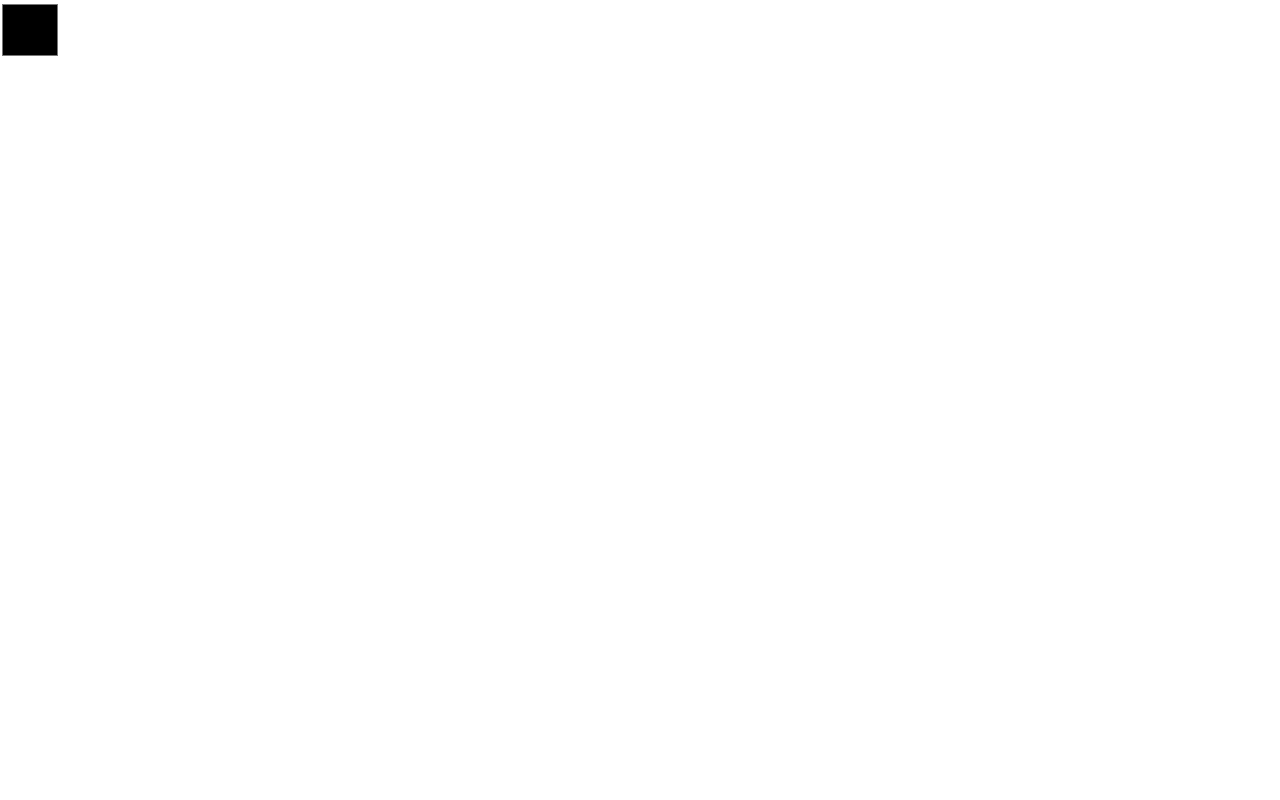
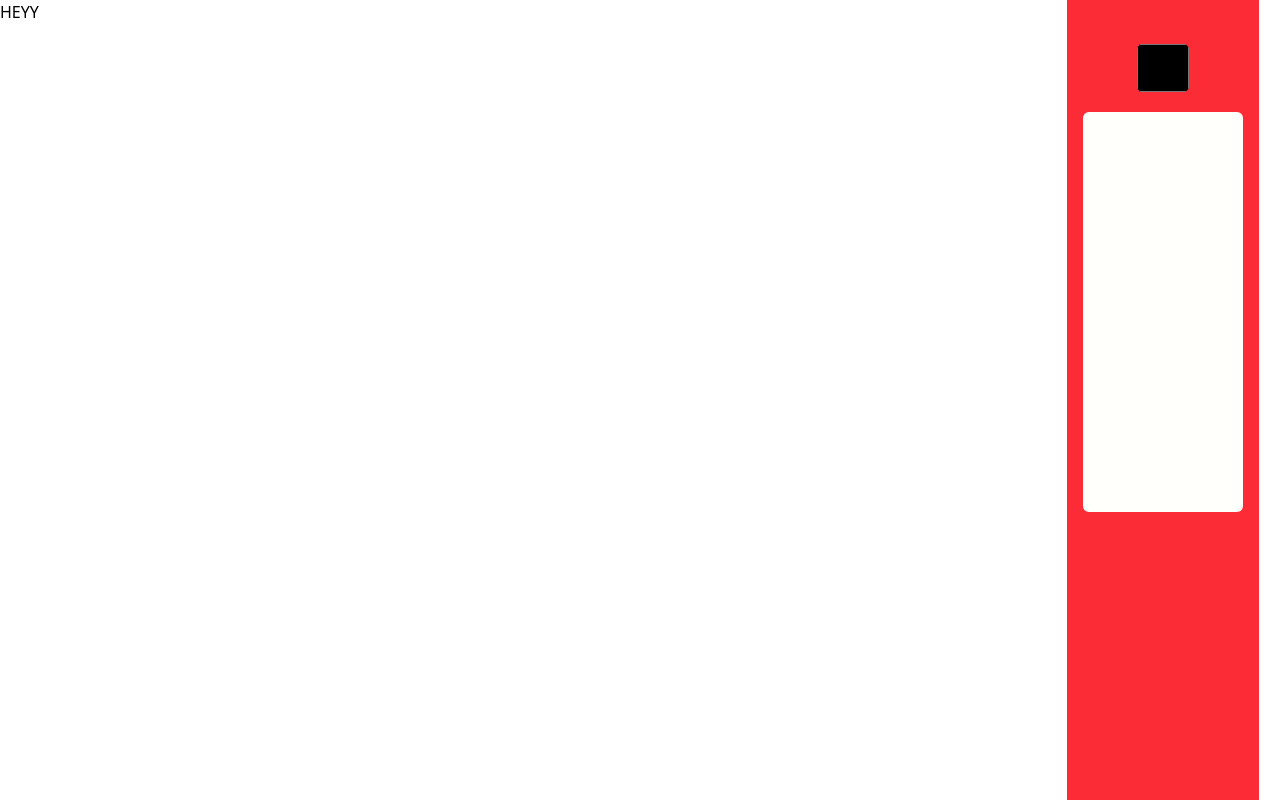
Before and after one commit to pierprogramming/Pixa, a React (Vite) app: page / in a window 1280 px wide. Built offline with nearby package versions, Linux system fonts and the light colour scheme.

Commit message:
added color history

```diff
--- a/src/App.tsx
+++ b/src/App.tsx
@@ -3,9 +3,14 @@ import MenuPage from "./pages/MenuPage";
 
 const App = () => {
   return (
-    <>
-      <MenuPage />
-    </>
+    <div className="flex h-screen">
+      <div className="w-5/6">
+        <p>HEYY</p>
+      </div>
+      <div className="bg-red-500 w-48">
+        <MenuPage />
+      </div>
+    </div>
   );
 };
 
--- a/src/components/Palette.tsx
+++ b/src/components/Palette.tsx
@@ -1,7 +1,8 @@
-import { useColor } from "../store/PalleteStore";
+import { useColor } from "../store/PaletteStore";
+import PaletteHistory from "./PaletteHistory";
 
 const Palette = () => {
-  const { currentColor, setCurrentColor, usedColor, setUsedColor } = useColor();
+  const { currentColor, setCurrentColor, setUsedColor } = useColor();
 
   const handleColorChange = (e: any) => {
     setUsedColor(e.target.value);
@@ -13,18 +14,23 @@ const Palette = () => {
 
   return (
     <>
+      <div className="flex justify-center mt-10">
         <input
+          id="color-picker"
           type="color"
           value={currentColor}
           onBlur={handleColorChange}
           onChange={handleColorPicking}
-        className="h-15 w-15"
+          className="size-14 bg-transparent"
+          style={{
+            borderRadius: 16,
+            border: 1,
+            borderColor: "#bfbfbf",
+          }}
         />
-      <ul>
-        {usedColor.map((c) => (
-          <li key={c}>{c}</li>
-        ))}
-      </ul>
+      </div>
+
+      <PaletteHistory />
     </>
   );
 };
--- /dev/null
+++ b/src/components/PaletteHistory.tsx
@@ -0,0 +1,20 @@
+import { useColor } from "../store/PaletteStore";
+
+const PaletteHistory = () => {
+  const { usedColor } = useColor();
+  return (
+    <div className="overflow-auto rounded-md m-4 bg-[#FFFFFC] h-100 py-10 px-4">
+      <ul className="flex flex-wrap justify-center gap-4">
+        {usedColor.map((c) => (
+          <li
+            key={c}
+            className="size-12 rounded-md border-1 border-[#bfbfbf]"
+            style={{ background: c }}
+          ></li>
+        ))}
+      </ul>
+    </div>
+  );
+};
+
+export default PaletteHistory;
```
Also changed, not shown: src/store/PaletteStore.ts (renamed from src/store/PalleteStore.ts). Lines whose indentation alone changed are shown as unchanged.
